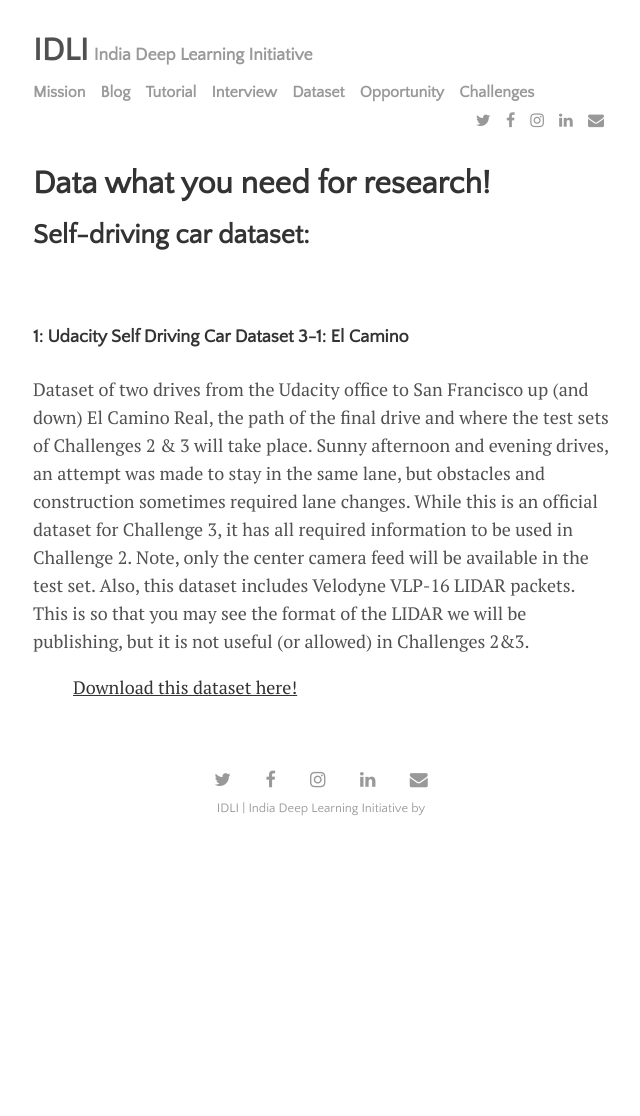
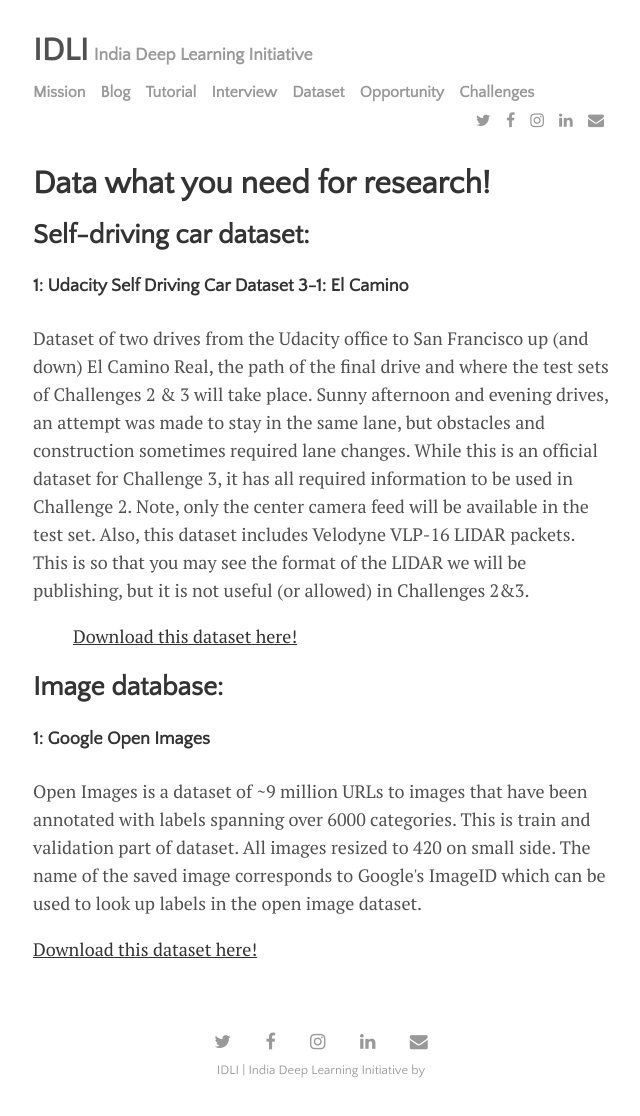
Before and after one commit to IndiaDeepLearningInitiative-IDLI/IndiaDeepLearningInitiative-IDLI.github.io, a Jekyll site: the page built from dataset.html, in a window 1280 px wide. Shown: the whole page, without its empty margins (319-959 px from the left). Built offline with Jekyll 4.4.1, drawn with Linux system fonts in a browser that asks for light colours; nearby versions of some CDN libraries; before the commit the page ends 900 px from its top, so only the background shows below that.

Commit message:
add data in dataset.html

```diff
--- a/dataset.html
+++ b/dataset.html
@@ -3,12 +3,17 @@ layout: default
 title: Dataset
 ---
 <div>
-  <h1 style="text-align: justify">Data what you need for research! </h1>
+  <h1 style="text-align: justify,">Data what you need for research! </h1>
+</div>
+<div>
   <h2> Self-driving car dataset: </h2>
-  <br>
   <h4>1: Udacity Self Driving Car Dataset 3-1: El Camino</h4>
-  <spam>
-  <p style="text-align: justify-all, font-size: 30px">Dataset of two drives from the Udacity office to San Francisco up (and down) El Camino Real, the path of the final drive and where the test sets of Challenges 2 & 3 will take place. Sunny afternoon and evening drives, an attempt was made to stay in the same lane, but obstacles and construction sometimes required lane changes. While this is an official dataset for Challenge 3, it has all required information to be used in Challenge 2. Note, only the center camera feed will be available in the test set. Also, this dataset includes Velodyne VLP-16 LIDAR packets. This is so that you may see the format of the LIDAR we will be publishing, but it is not useful (or allowed) in Challenges 2&3.</p>
-  </spam>
+  <p style="text-align: justify-all,">Dataset of two drives from the Udacity office to San Francisco up (and down) El Camino Real, the path of the final drive and where the test sets of Challenges 2 & 3 will take place. Sunny afternoon and evening drives, an attempt was made to stay in the same lane, but obstacles and construction sometimes required lane changes. While this is an official dataset for Challenge 3, it has all required information to be used in Challenge 2. Note, only the center camera feed will be available in the test set. Also, this dataset includes Velodyne VLP-16 LIDAR packets. This is so that you may see the format of the LIDAR we will be publishing, but it is not useful (or allowed) in Challenges 2&3.</p>
   <a href="http://academictorrents.com/details/c9dae89d2e3897e6aa98c0c8196348c444998a2a"><ul>Download this dataset here!</ul></a>
 </div>
+<div>
+  <h2 style="text-align: justify,">Image database: </h2>
+  <h4>1:  Google Open Images</h4>
+  <p style="text-align: justify-all,">Open Images is a dataset of ~9 million URLs to images that have been annotated with labels spanning over 6000 categories. This is train and validation part of dataset. All images resized to 420 on small side. The name of the saved image corresponds to Google's ImageID which can be used to look up labels in the open image dataset.</p>
+  <a href="http://academictorrents.com/details/9e9194e21ce045deee8d811481b4cd676b20b06b">Download this dataset here!</a>
+</div>
```
